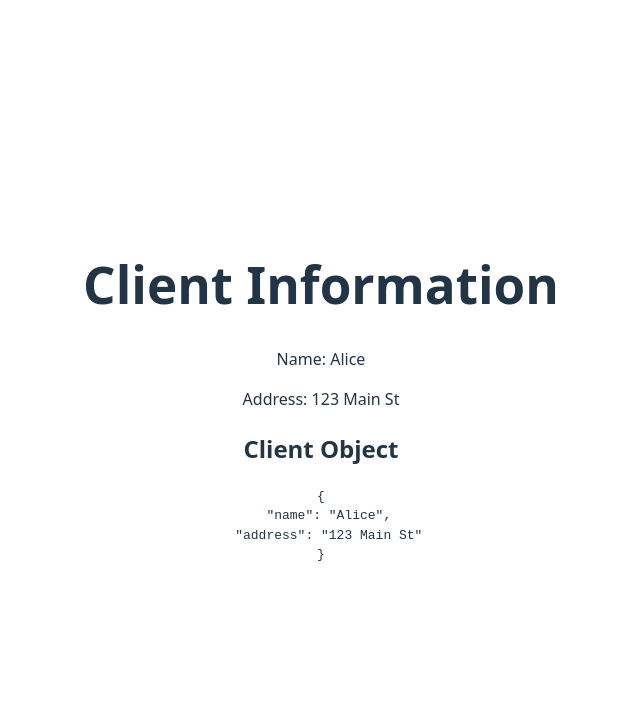
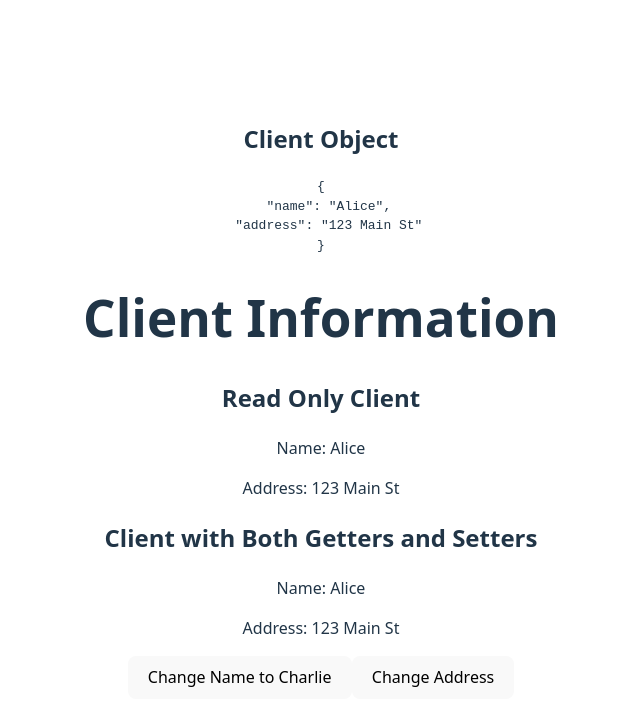
Before and after one commit to aguizzo/RxJsReact, a React (Vite) app: page / in a window 1280 px wide. Shown: the top 726 px of the page, without its empty margins (319-959 px from the left). Built offline with nearby package versions, Linux system fonts and the light colour scheme.

Commit message:
feat: integrate createGettersAndSetters for enhanced client object manipulation

```diff
--- a/src/App.tsx
+++ b/src/App.tsx
@@ -1,6 +1,7 @@
 import "./App.css";
 import { Client } from "./utils/Client";
 import { createGetters } from "./utils/GettersGenerator";
+import { createGettersAndSetters } from "./utils/GettersAndSetters";
 
 function App() {
   const client: Client = {
@@ -8,15 +9,23 @@ function App() {
     address: "123 Main St",
   };
   const clientWithGetters = createGetters(client);
+  const clientWithBoth = createGettersAndSetters(client);
 
-  console.log(clientWithGetters);
   return (
     <>
+      <h2>Client Object</h2>
+      <pre>{JSON.stringify(client, null, 2)}</pre>
       <h1>Client Information</h1>
+
+      <h2>Read Only Client</h2>
       <p>Name: {clientWithGetters.getName()}</p>
       <p>Address: {clientWithGetters.getAddress()}</p>
-      <h2>Client Object</h2>
-      <pre>{JSON.stringify(client, null, 2)}</pre>
+
+      <h2>Client with Both Getters and Setters</h2>
+      <p>Name: {clientWithBoth.getName()}</p>
+      <p>Address: {clientWithBoth.getAddress()}</p>
+      <button onClick={() => clientWithBoth.setName("Charlie")}>Change Name to Charlie</button>
+      <button onClick={() => clientWithBoth.setAddress("789 Pine St")}>Change Address</button>
     </>
   );
 }
```
